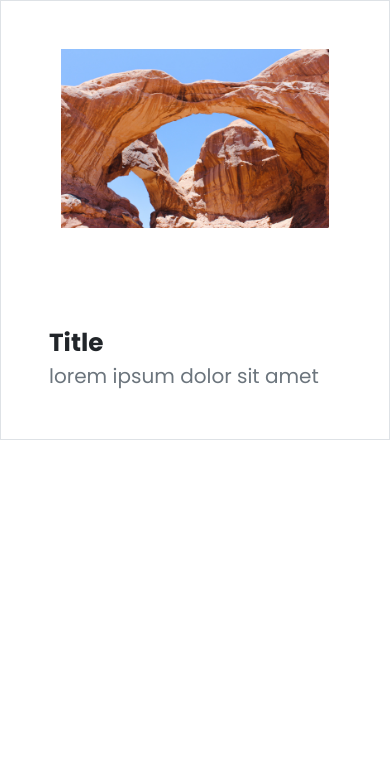
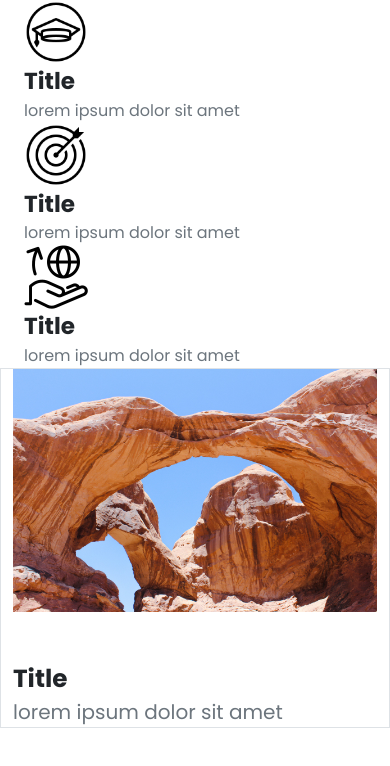
Before and after one commit to oliverkean/FINALPROJECT_GROUP1, a React (Create React App) app in the folder finalproject_g1/: page / in a window 390 px wide. Shown: the top 766 px of the page. Built offline with nearby package versions, Linux system fonts and the light colour scheme.

Commit message:
Body content 2

```diff
--- a/finalproject_g1/src/Components/BodyContent2.js
+++ b/finalproject_g1/src/Components/BodyContent2.js
@@ -2,10 +2,10 @@ function BodyContent2({image, title, text, orderL, orderR, bg}) {
     return(
         <>
             <div className="row align-items-center mx-auto border">
-                <div className="col-lg-6 col-md-12">
-                    <img src={image} alt='image' style={{width: '100%', height: 'auto'}} className="p-5"/>
+                <div className={`col-lg-6 col-md-12 mb-lg-0 mb-md-0 mb-sm-5 mb-5 order-md-${orderL}`}>
+                    <img src={image} alt='image' style={{width: '100%', height: 'auto'}} className="p-lg-5"/>
                 </div>
-                <div className="col-lg-6 col-md-12 p-5">
+                <div className={`col-lg-6 col-md-12 p-lg-5 order-md-${orderR}`}>
                     <div>
                         <span className="fs-2 fw-bold">{title}</span>
                     </div>
--- a/finalproject_g1/src/Pages/LandingPage.js
+++ b/finalproject_g1/src/Pages/LandingPage.js
@@ -28,13 +28,19 @@ function LandingPage() {
             {/* Footer */}
 
             {/* Testing */}
-            {/* <ThreeColGrid
+            <ThreeColGrid
                 col1={<BodyContent1 image={icon1} title="Title" text="lorem ipsum dolor sit amet"/>}
                 col2={<BodyContent1 image={icon2} title="Title" text="lorem ipsum dolor sit amet"/>}
                 col3={<BodyContent1 image={icon3} title="Title" text="lorem ipsum dolor sit amet"/>}
-            /> */}
+            />
 
-            <BodyContent2 image={img1} title="Title" text="lorem ipsum dolor sit amet"/>
+            <BodyContent2
+                image={img1}
+                title="Title"
+                text="lorem ipsum dolor sit amet"
+                orderL={0}
+                orderR={0}
+            />
             {/* <TwoColGrid
                 col1={}
                 col2={}
```
